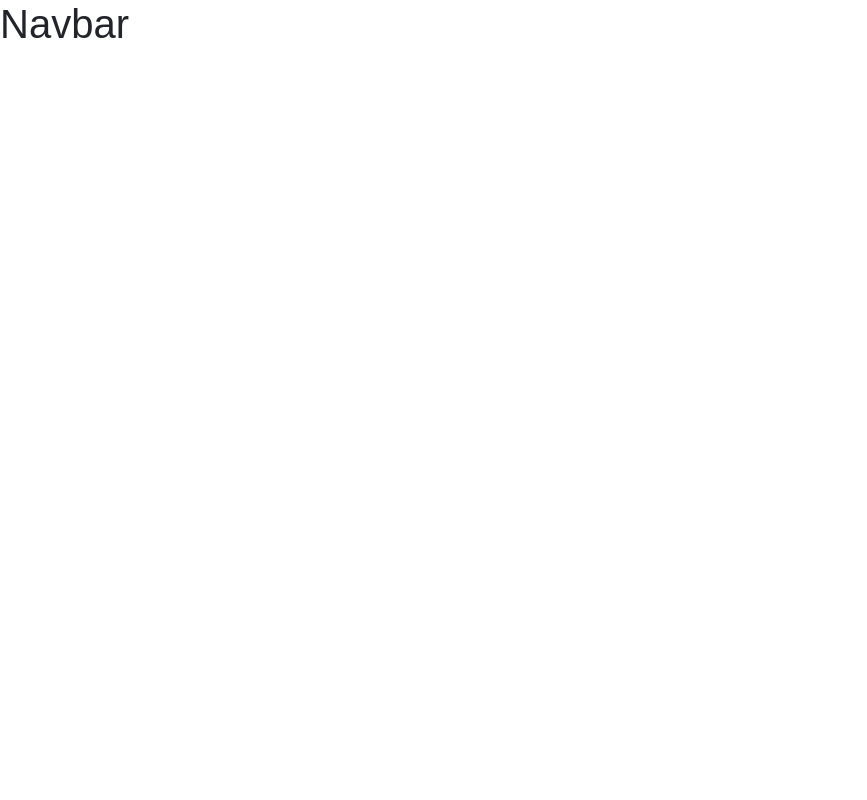
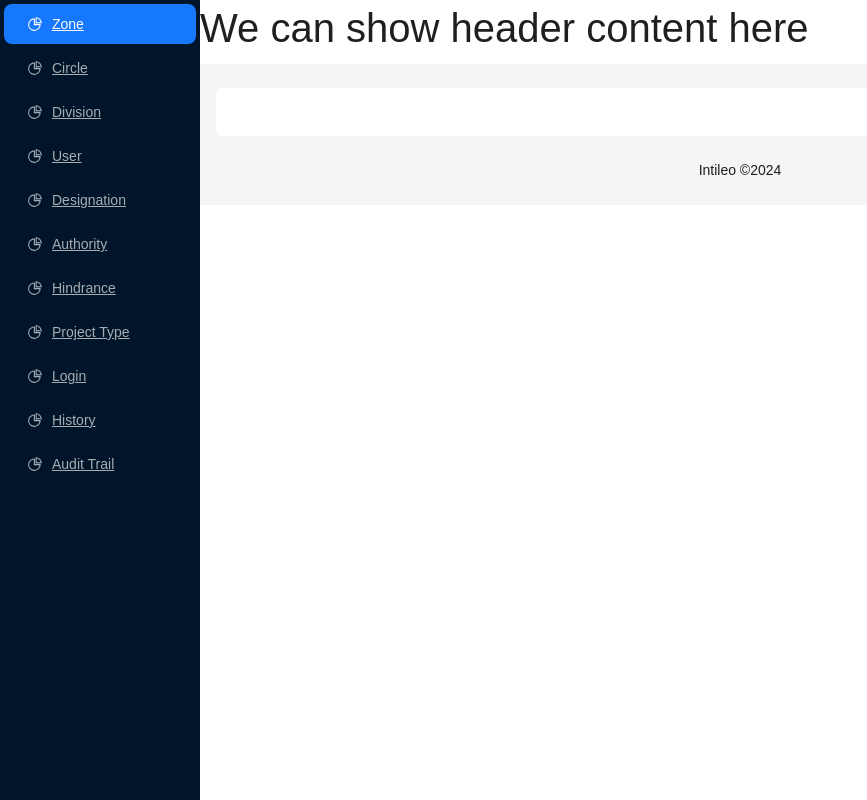
Before and after one commit to Roshan189/PMS, a React (Vite) app: page / in a window 1280 px wide. Shown: the whole page, without its empty margins (0-867 px from the left). Built offline with nearby package versions, Linux system fonts and the light colour scheme.

Commit message:
add layoutWrapper & navbar

```diff
--- a/src/App.jsx
+++ b/src/App.jsx
@@ -1,5 +1,5 @@
 import { Outlet } from 'react-router-dom'
-import Navbar from './Navbar'
+import Navbar from './component/Navbar'
 
 export const App = () => {
   return (
--- a/src/Navbar.jsx
+++ /dev/null
@@ -1,8 +0,0 @@
-const Navbar = () => {
-  return (
-    <>
-      <h1>Navbar</h1>
-    </>
-  );
-};
-export default Navbar;
--- /dev/null
+++ b/src/component/LayoutWrapper.jsx
@@ -0,0 +1,73 @@
+import { Outlet } from "react-router-dom";
+import { Layout, theme } from "antd";
+import Navbar from "./Navbar";
+const { Header, Content, Footer, Sider } = Layout;
+
+const LayoutWrapper = () => {
+  const {
+    token: { colorBgContainer, borderRadiusLG },
+  } = theme.useToken();
+  return (
+    <Layout hasSider>
+      <Sider
+        style={{
+          overflow: "auto",
+          height: "100vh",
+          position: "fixed",
+          left: 0,
+          top: 0,
+          bottom: 0,
+        }}
+      >
+        <div className="demo-logo-vertical" />
+
+        <Navbar />
+      </Sider>
+      <Layout
+        style={{
+          marginLeft: 200,
+        }}
+      >
+        <Header
+          style={{
+            position: "sticky",
+            top: 0,
+            zIndex: 1,
+            width: "100%",
+            display: "flex",
+            alignItems: "center",
+            padding: 0,
+            background: colorBgContainer,
+          }}
+        >
+          <h1>We can show header content here</h1>
+        </Header>
+        <Content
+          style={{
+            margin: "24px 16px 0",
+            overflow: "initial",
+          }}
+        >
+          <div
+            style={{
+              padding: 24,
+              textAlign: "center",
+              background: colorBgContainer,
+              borderRadius: borderRadiusLG,
+            }}
+          >
+            <Outlet />
+          </div>
+        </Content>
+        <Footer
+          style={{
+            textAlign: "center",
+          }}
+        >
+          Intileo ©{new Date().getFullYear()}
+        </Footer>
+      </Layout>
+    </Layout>
+  );
+};
+export default LayoutWrapper;
--- /dev/null
+++ b/src/component/Navbar.jsx
@@ -0,0 +1,75 @@
+// import { useState } from "react";
+import { PieChartOutlined } from "@ant-design/icons";
+import { NavLink } from "react-router-dom";
+import { Menu, theme } from "antd";
+// import { Button } from "antd";
+function getItem(label, key, icon, children) {
+  return {
+    key,
+    icon,
+    children,
+    label,
+  };
+}
+const items = [
+  getItem(<NavLink to="admin/zone">Zone</NavLink>, "1", <PieChartOutlined />),
+  getItem(
+    <NavLink to="admin/circle">Circle</NavLink>,
+    "2",
+    <PieChartOutlined />
+  ),
+  getItem(
+    <NavLink to="admin/division">Division</NavLink>,
+    "3",
+    <PieChartOutlined />
+  ),
+  getItem(<NavLink to="admin/user">User</NavLink>, "4", <PieChartOutlined />),
+  getItem(
+    <NavLink to="admin/designation">Designation</NavLink>,
+    "5",
+    <PieChartOutlined />
+  ),
+  getItem(
+    <NavLink to="admin/authority">Authority</NavLink>,
+    "6",
+    <PieChartOutlined />
+  ),
+  getItem(
+    <NavLink to="admin/hindrance">Hindrance</NavLink>,
+    "7",
+    <PieChartOutlined />
+  ),
+  getItem(
+    <NavLink to="admin/projecttype">Project Type</NavLink>,
+    "8",
+    <PieChartOutlined />
+  ),
+  getItem(
+    <NavLink to="/admin/report/login">Login</NavLink>,
+    "9",
+    <PieChartOutlined />
+  ),
+  getItem(
+    <NavLink to="/admin/report/history">History</NavLink>,
+    "10",
+    <PieChartOutlined />
+  ),
+  getItem(
+    <NavLink to="/admin/report/audittrail">Audit Trail</NavLink>,
+    "11",
+    <PieChartOutlined />
+  ),
+];
+const Navbar = () => {
+  return (
+    <div>
+      <Menu
+        theme="dark"
+        defaultSelectedKeys={["1"]}
+        mode="inline"
+        items={items}
+      />
+    </div>
+  );
+};
+export default Navbar;
--- a/src/main.jsx
+++ b/src/main.jsx
@@ -17,11 +17,13 @@ import NotFound from "./masters/NotFound.jsx";
 import Login from "./reports/Login.jsx";
 import History from "./reports/History.jsx";
 import AuditTrail from "./reports/AuditTrail.jsx";
+import LayoutWrapper from "./component/LayoutWrapper.jsx";
+
 
 const router = createBrowserRouter([
   {
     path: "/",
-    element: <App />,
+    element: <LayoutWrapper />,
     errorElement: <NotFound />,
     children: [
       {
```
